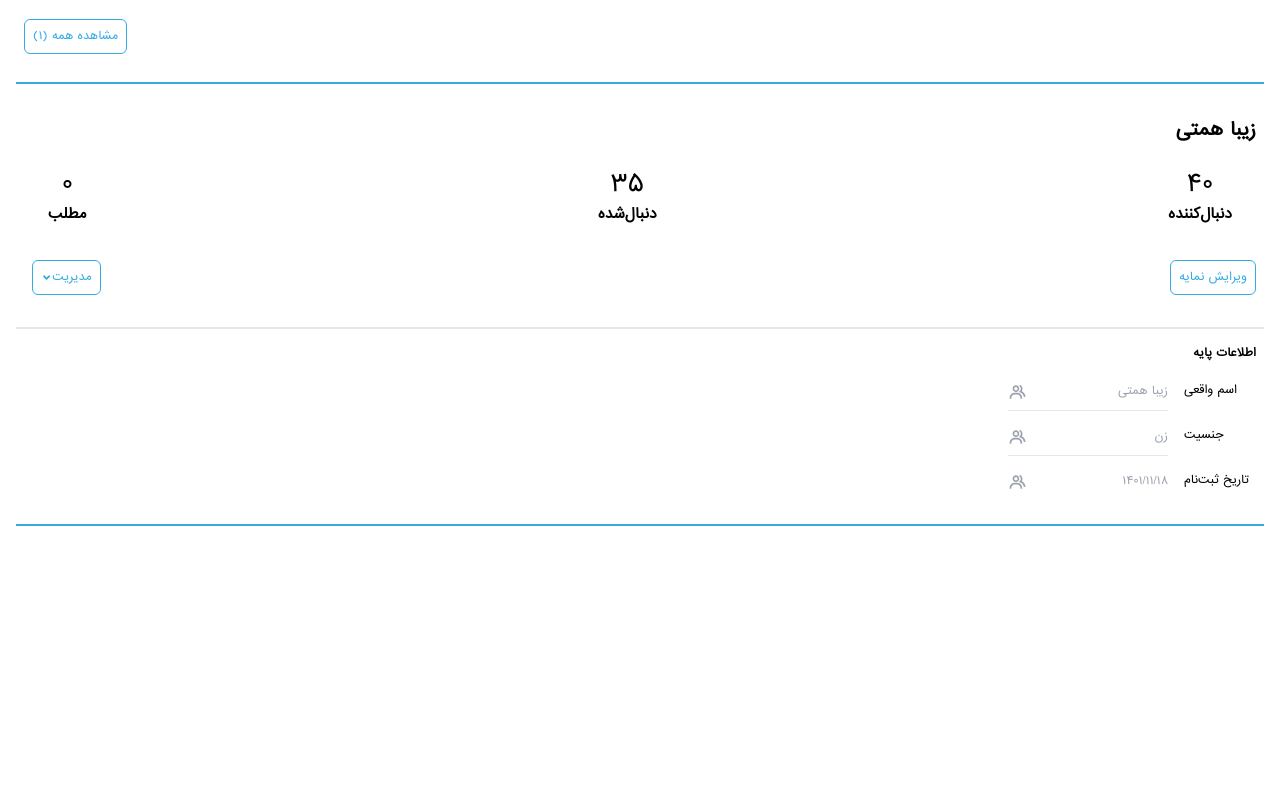
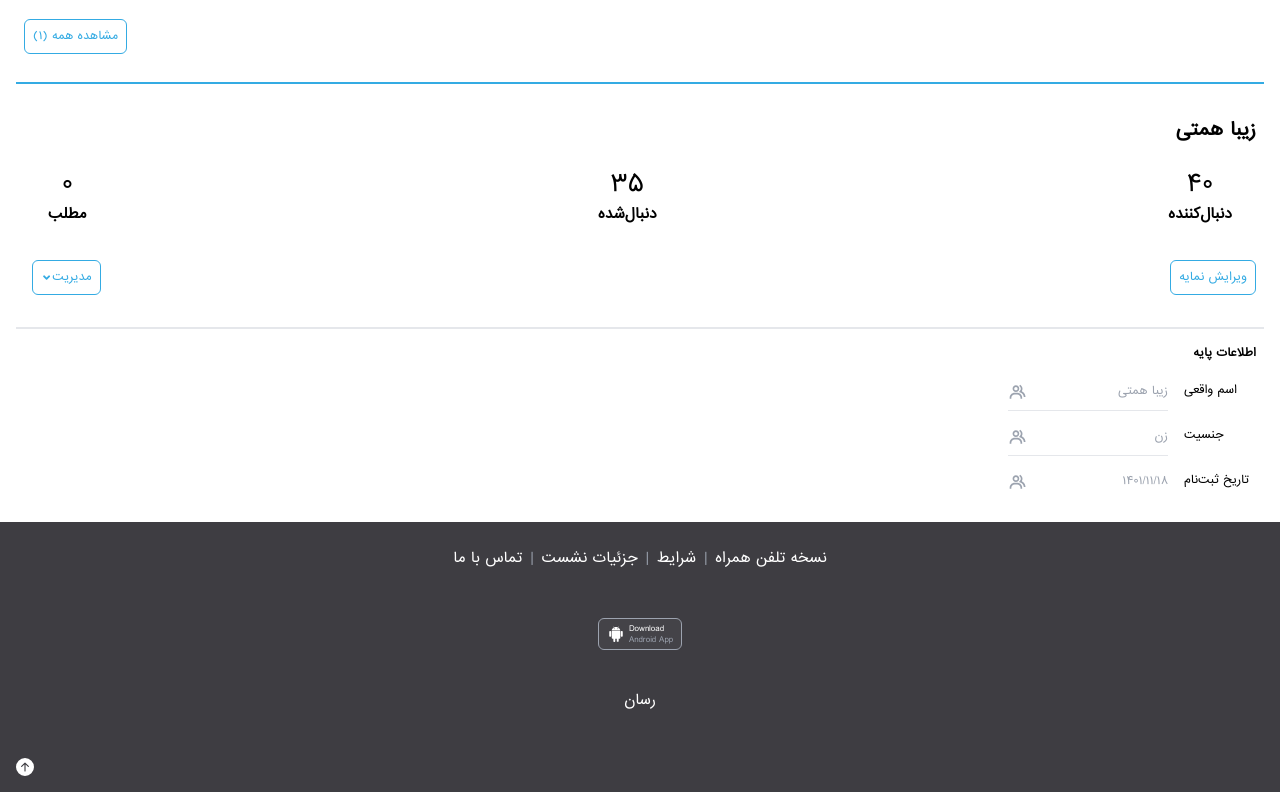
Before and after one commit to Ziba-Hemmati/Resan, a Next.js app: page / in a window 1280 px wide. Shown: the part 1078-1870 px from the top of the page. Before the commit the page ends 1644 px from the top, so only its background shows below. Built offline with nearby package versions, Linux system fonts and the light colour scheme.

Commit message:
feat: add footer

```diff
--- a/app/globals.css
+++ b/app/globals.css
@@ -9,3 +9,6 @@
 * {
   font-family: IranSans;
 }
+html {
+  scroll-behavior: smooth;
+}
--- a/app/layout.js
+++ b/app/layout.js
@@ -1,6 +1,7 @@
 import Header from "@/components/header/Header";
 import "./globals.css";
 import { Inter } from "next/font/google";
+import Footer from "@/components/footer/Footer";
 
 const inter = Inter({ subsets: ["latin"] });
 
@@ -15,6 +16,7 @@ export default function RootLayout({ children }) {
       <body className={inter.className}>
         <Header />
         {children}
+        <Footer />
       </body>
     </html>
   );
--- a/components/body/Profile.jsx
+++ b/components/body/Profile.jsx
@@ -108,7 +108,7 @@ const Profile = () =>
                 <BiGroup className="text-xl" />
               </p>
             </div>
-            <div className="border border-[#34ABE3] mb-10"></div>
+            {/* <div className="border border-[#34ABE3] mb-10"></div> */}
           </div>
         </div>
       </div>
--- /dev/null
+++ b/components/footer/Footer.jsx
@@ -0,0 +1,36 @@
+import Link from "next/link";
+import { AiFillAndroid } from "react-icons/ai";
+import { BsFillArrowUpCircleFill } from "react-icons/bs";
+
+const footerItems = ["نسخه تلفن همراه", "شرایط", "جزئیات نشست", "تماس با ما"];
+
+const Footer = () => {
+  return (
+    <div className="bg-[#3e3d42] w-full h-[270px] absolute top-[1600px] text-sm text-white p-4">
+      <div className="flex justify-center flex-wrap items-center mb-10">
+        {footerItems.map((item, index) => {
+          return (
+            <div>
+              {item}
+              {!(footerItems.length - 1 === index) && (
+                <span className="text-gray-400 mx-2 leading-10">|</span>
+              )}
+            </div>
+          );
+        })}
+      </div>
+      <button className="text-[.5rem] border border-gray-400 rounded-[6px] bg-[#444348] flex items-center py-1 px-2 mx-auto">
+        <div className="flex flex-col items-end leading-[11px]">
+          <div>Download</div> <div className="text-gray-400">Android App</div>
+        </div>
+        <AiFillAndroid className="text-lg mr-1" />
+      </button>
+      <p className="text-sm text-center pt-10">رسان</p>
+      <Link href={""}>
+        <BsFillArrowUpCircleFill className="absolute left-4 bottom-4 text-lg" />
+      </Link>
+    </div>
+  );
+};
+
+export default Footer;
```
Also changed, not shown: assets/footer.png (added).
